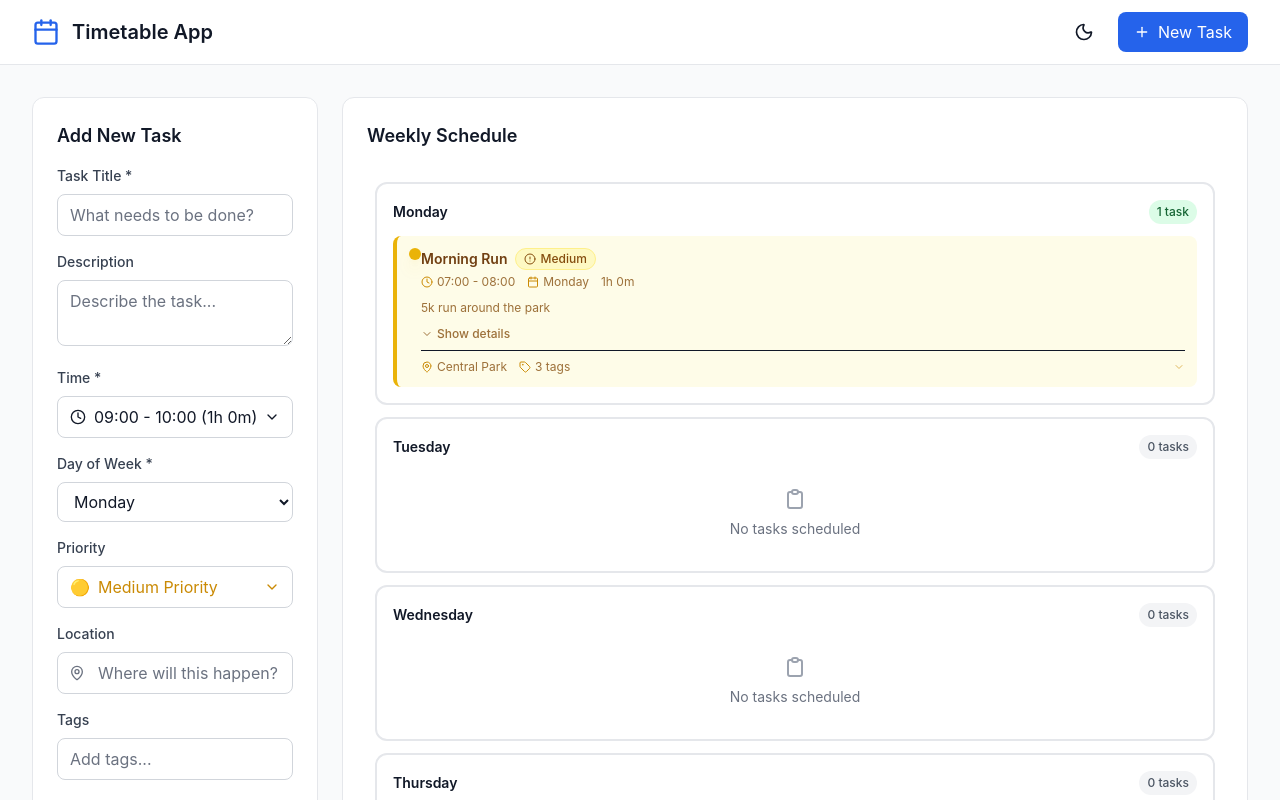
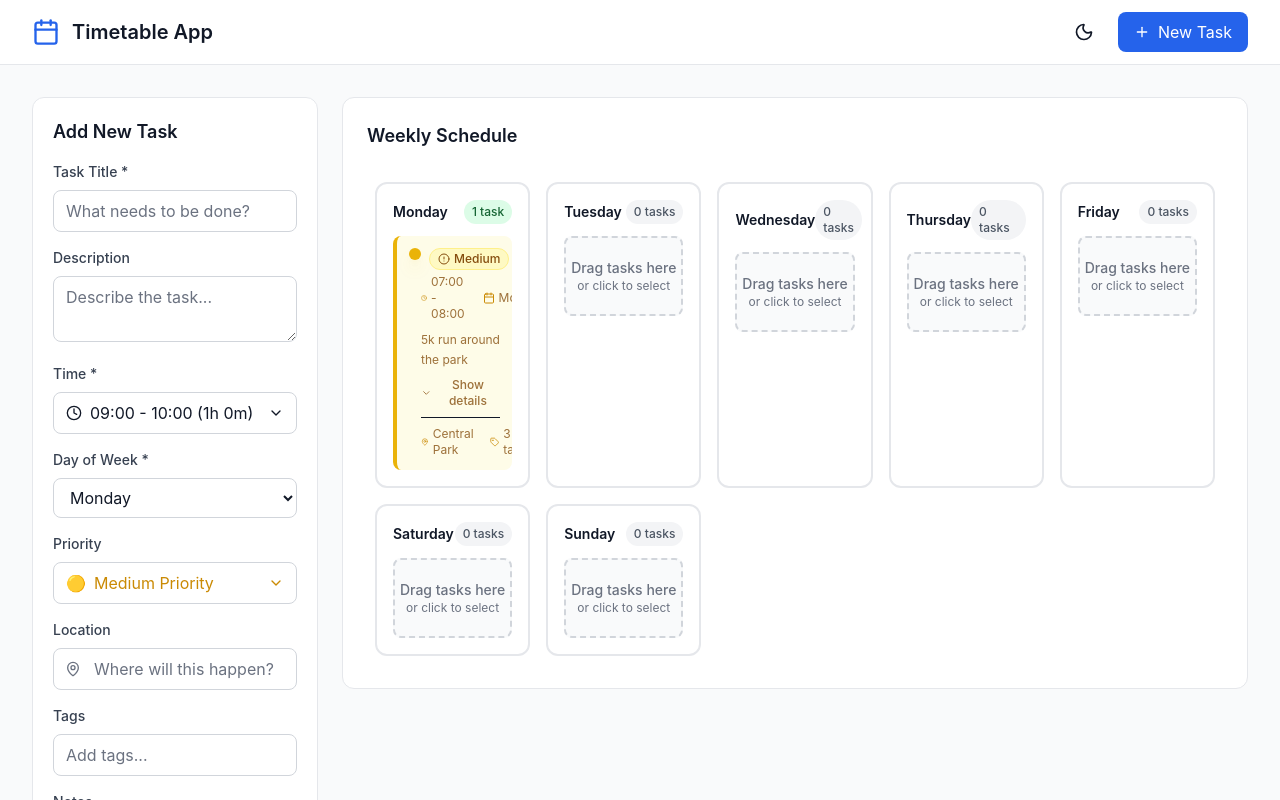
Before and after one commit to NisCommits33/Timetable-app, a React (Vite) app in the folder frontend/: page / in a window 1280 px wide. Shown: the top 800 px of the page. Built offline with nearby package versions, Linux system fonts and the light colour scheme.

Commit message:
feat: Drag And Drop

```diff
--- a/frontend/package.json
+++ b/frontend/package.json
@@ -10,6 +10,9 @@
     "preview": "vite preview"
   },
   "dependencies": {
+    "@dnd-kit/core": "^6.3.1",
+    "@dnd-kit/sortable": "^10.0.0",
+    "@dnd-kit/utilities": "^3.2.2",
     "class-variance-authority": "^0.7.1",
     "clsx": "^2.1.1",
     "data-fns": "^1.1.0",
--- a/frontend/src/App.jsx
+++ b/frontend/src/App.jsx
@@ -220,7 +220,27 @@ function App() {
       console.error("Error saving to localStorage:", error);
     }
   }, [tasks]); // Dependency array: runs when 'tasks' changes
+const handleTaskMove = ({ task, targetDay }) => {
+  if (!targetDay || targetDay === task.day) return;
 
+  // Create updated task with new day
+  const updatedTask = {
+    ...task,
+    day: targetDay,
+    updatedAt: new Date().toISOString()
+  };
+
+  // Validate time conflict for new position
+  if (!validateTaskTime(updatedTask, task.id)) {
+    alert('⏰ Time conflict! Cannot move task to this time slot.');
+    return;
+  }
+
+  // Update tasks state
+  setTasks(prevTasks =>
+    prevTasks.map(t => t.id === task.id ? updatedTask : t)
+  );
+};
   return (
     <div className={`min-h-screen transition-colors duration-200 ${
       isDarkMode
@@ -271,7 +291,7 @@ function App() {
 
           {/* Sidebar - Add Task Form */}
           <div className="lg:col-span-1">
-            <div className={`p-6 rounded-xl border transition-colors duration-200 sticky top-6 ${
+            <div className={`p-5 rounded-xl border transition-colors duration-200 sticky top-1 ${
               isDarkMode
                 ? 'border-gray-700 bg-gray-800'
                 : 'border-gray-200 bg-white'
@@ -308,6 +328,7 @@ function App() {
   onDeleteTask={deleteTask}
   onEditTask={handleEditTask}
   onViewDetails={handleViewDetails}
+  onTaskMove={handleTaskMove}  // NEW
   isDarkMode={isDarkMode}
 />
             </div>
--- /dev/null
+++ b/frontend/src/components/DayDropZone.jsx
@@ -0,0 +1,47 @@
+// components/DayDropZone.jsx
+import React from 'react';
+import { useDroppable } from '@dnd-kit/core';
+
+/**
+ * Drop zone for empty days
+ */
+export function DayDropZone({ day, isDarkMode }) {
+  const { isOver, setNodeRef } = useDroppable({
+    id: `day-drop-${day}`,
+    data: {
+      type: 'day',
+      day: day,
+    },
+  });
+
+  return (
+    <div
+      ref={setNodeRef}
+      className={`min-h-[80px] rounded-lg border-2 border-dashed transition-all duration-200 flex items-center justify-center ${
+        isOver
+          ? 'border-blue-500 bg-blue-50 dark:bg-blue-900/20'
+          : `border-gray-300 dark:border-gray-600 ${
+              isDarkMode ? 'bg-gray-800/30' : 'bg-gray-50'
+            }`
+      }`}
+    >
+      <div className={`text-center text-sm ${
+        isOver
+          ? 'text-blue-600 dark:text-blue-400'
+          : 'text-gray-500 dark:text-gray-400'
+      }`}>
+        {isOver ? (
+          <div>
+            <div className="font-medium">Drop here</div>
+            <div className="text-xs">Move task to {day}</div>
+          </div>
+        ) : (
+          <div>
+            <div className="font-medium">Drag tasks here</div>
+            <div className="text-xs">or click to select</div>
+          </div>
+        )}
+      </div>
+    </div>
+  );
+}
--- /dev/null
+++ b/frontend/src/components/DndProvider.jsx
@@ -0,0 +1,118 @@
+// components/DndProvider.jsx
+import React from 'react';
+import {
+  DndContext,
+  closestCenter,
+  KeyboardSensor,
+  PointerSensor,
+  useSensor,
+  useSensors,
+  DragOverlay,
+  defaultDropAnimation,
+} from '@dnd-kit/core';
+import {
+  arrayMove,
+  SortableContext,
+  sortableKeyboardCoordinates,
+  verticalListSortingStrategy,
+} from '@dnd-kit/sortable';
+
+/**
+ * Drag & Drop context provider for the entire app
+ * Handles all drag and drop operations with proper sensors
+ */
+export function DndProvider({
+  children,
+  onTaskMove,
+  activeTask,
+  setActiveTask
+}) {
+  // Configure sensors for different input methods
+  const sensors = useSensors(
+    useSensor(PointerSensor, {
+      activationConstraint: {
+        distance: 8, // Require 8px movement before drag starts
+      },
+    }),
+    useSensor(KeyboardSensor, {
+      coordinateGetter: sortableKeyboardCoordinates,
+    })
+  );
+
+  // Drop animation configuration
+  const dropAnimation = {
+    ...defaultDropAnimation,
+    dragSourceOpacity: 0.5,
+  };
+
+  /**
+   * Handles drag start - sets the active task being dragged
+   */
+  const handleDragStart = (event) => {
+    const { active } = event;
+    setActiveTask(active.data.current?.task);
+  };
+
+  /**
+   * Handles drag end - moves the task to new position/day
+   */
+  const handleDragEnd = (event) => {
+    const { active, over } = event;
+    setActiveTask(null);
+
+    if (!over) return;
+
+    const activeTask = active.data.current?.task;
+    const overTask = over.data.current?.task;
+    const overDay = over.data.current?.day;
+
+    if (!activeTask) return;
+
+    // Call the move callback with drag results
+    onTaskMove({
+      task: activeTask,
+      targetDay: overDay || overTask?.day,
+      targetTaskId: overTask?.id,
+    });
+  };
+
+  return (
+    <DndContext
+      sensors={sensors}
+      collisionDetection={closestCenter}
+      onDragStart={handleDragStart}
+      onDragEnd={handleDragEnd}
+    >
+      {children}
+
+      {/* Drag overlay shows the task being dragged */}
+      <DragOverlay dropAnimation={dropAnimation}>
+        {activeTask ? (
+          <TaskDragOverlay task={activeTask} />
+        ) : null}
+      </DragOverlay>
+    </DndContext>
+  );
+}
+
+/**
+ * Custom overlay component for dragged task
+ */
+function TaskDragOverlay({ task }) {
+  return (
+    <div className="transform rotate-3 shadow-2xl border-2 border-blue-500 opacity-90">
+      {/* Use your existing TaskItem component with special styling */}
+      <div className="bg-white dark:bg-gray-800 rounded-lg p-3 border-l-4 border-l-blue-500">
+        <div className="flex items-center space-x-2">
+          <div className="w-2 h-2 rounded-full bg-blue-500"></div>
+          <h3 className="font-medium text-sm text-blue-900 dark:text-blue-100">
+            {task.title}
+          </h3>
+        </div>
+        <div className="flex items-center mt-1 text-xs text-blue-700 dark:text-blue-300">
+          <span>{task.startTime} - {task.endTime}</span>
+        </div>
+      </div>
+    </div>
+  );
+}
--- /dev/null
+++ b/frontend/src/components/SortableTaskItem.jsx
@@ -0,0 +1,52 @@
+// components/SortableTaskItem.jsx
+import React from 'react';
+import { useSortable } from '@dnd-kit/sortable';
+import { CSS } from '@dnd-kit/utilities';
+import TaskItem from './TaskItem';
+
+/**
+ * Sortable version of TaskItem with drag handles
+ */
+export function SortableTaskItem({ task, onDelete, onEdit, onViewDetails, isDarkMode }) {
+  const {
+    attributes,
+    listeners,
+    setNodeRef,
+    transform,
+    transition,
+    isDragging,
+  } = useSortable({
+    id: task.id,
+    data: {
+      type: 'task',
+      task,
+      day: task.day,
+    },
+  });
+
+  const style = {
+    transform: CSS.Transform.toString(transform),
+    transition,
+    opacity: isDragging ? 0.5 : 1,
+  };
+
+  return (
+    <div
+      ref={setNodeRef}
+      style={style}
+      {...attributes}
+      {...listeners}
+      className={`cursor-grab active:cursor-grabbing ${
+        isDragging ? 'z-50' : ''
+      }`}
+    >
+      <TaskItem
+        task={task}
+        onDelete={onDelete}
+        onEdit={onEdit}
+        onViewDetails={onViewDetails}
+        isDarkMode={isDarkMode}
+      />
+    </div>
+  );
+}
--- a/frontend/src/components/WeekView.jsx
+++ b/frontend/src/components/WeekView.jsx
@@ -1,10 +1,30 @@
 // components/WeekView.jsx
-import TaskItem from "./TaskItem";
+import { useState } from 'react';
+import {
+  DndContext,
+  closestCenter,
+  KeyboardSensor,
+  PointerSensor,
+  useSensor,
+  useSensors,
+  DragOverlay,
+} from '@dnd-kit/core';
+import {
+  SortableContext,
+  verticalListSortingStrategy,
+} from '@dnd-kit/sortable';
+import {
+  sortableKeyboardCoordinates,
+} from '@dnd-kit/sortable';
+import { SortableTaskItem } from './SortableTaskItem';
+import { DayDropZone } from './DayDropZone';
+import TaskItem from './TaskItem';
+
 /**
- * WeekView Component - Displays the weekly schedule grid
+ * WeekView Component - Displays the weekly schedule grid with Drag & Drop functionality
  *
  * A responsive grid layout showing tasks for each day of the week.
- * Features a clean, minimalist design with smooth interactions and full dark mode support.
+ * Features drag & drop functionality for task rescheduling between days.
  *
  * @param {Object} props - Component properties
  * @param {Array} props.tasks - Array of task objects
@@ -13,6 +33,8 @@ import TaskItem from "./TaskItem";
  * @param {Function} props.onDeleteTask - Callback to delete a task
  * @param {Function} props.onEditTask - Callback to edit a task
  * @param {Function} props.onViewDetails - Callback to view task details
+ * @param {Function} props.onTaskMove - Callback when a task is moved via drag & drop
+ * @param {boolean} props.isDarkMode - Current theme mode for styling
  */
 export default function WeekView({
   tasks,
@@ -20,13 +42,72 @@ export default function WeekView({
   selectedDay,
   onDeleteTask,
   onEditTask,
-  onViewDetails
+  onViewDetails,
+  onTaskMove,
+  isDarkMode
 }) {
   // Array of days to display in the weekly view
   const days = ['Monday', 'Tuesday', 'Wednesday', 'Thursday', 'Friday', 'Saturday', 'Sunday'];
 
+  // State for drag overlay
+  const [activeTask, setActiveTask] = useState(null);
+
+  // Configure sensors for drag & drop
+  const sensors = useSensors(
+    useSensor(PointerSensor, {
+      activationConstraint: {
+        distance: 5, // Require 5px movement before drag starts
+      },
+    }),
+    useSensor(KeyboardSensor, {
+      coordinateGetter: sortableKeyboardCoordinates,
+    })
+  );
+
+  /**
+   * Handles drag start - sets the active task being dragged
+   */
+  const handleDragStart = (event) => {
+    const { active } = event;
+    setActiveTask(active.data.current?.task);
+  };
+
+  /**
+   * Handles drag end - processes the task movement
+   */
+  const handleDragEnd = (event) => {
+    const { active, over } = event;
+    setActiveTask(null);
+
+    if (!over) return;
+
+    const activeTask = active.data.current?.task;
+    const overTask = over.data.current?.task;
+    const overDay = over.data.current?.day;
+
+    if (!activeTask) return;
+
+    // Determine target day (either from task or day drop zone)
+    const targetDay = overDay || overTask?.day;
+
+    if (targetDay && targetDay !== activeTask.day) {
+      // Task moved to different day
+      onTaskMove({
+        task: activeTask,
+        targetDay: targetDay,
+        targetTaskId: overTask?.id,
+      });
+    }
+  };
+
   return (
-    <div className="grid grid-cols-1 sm:grid-cols-2 md:grid-cols-1 lg:grid-cols-1 xl:grid-cols-1 2xl:grid-cols-1 gap-3 p-2">
+    <DndContext
+      sensors={sensors}
+      collisionDetection={closestCenter}
+      onDragStart={handleDragStart}
+      onDragEnd={handleDragEnd}
+    >
+      <div className="grid grid-cols-1 sm:grid-cols-2 md:grid-cols-3 lg:grid-cols-4 xl:grid-cols-5 2xl:grid-cols-1 gap-4 p-2">
         {/*
           Responsive grid layout:
           - Mobile (default): 1 column
@@ -34,7 +115,7 @@ export default function WeekView({
           - md (768px+): 3 columns
           - lg (1024px+): 4 columns
           - xl (1280px+): 5 columns
-        - 2xl (1536px+): 7 columns (all days in one row)
+          - 2xl (1536px+): 1 columns (all days in one row)
         */}
 
         {days.map(dayName => {
@@ -67,44 +148,56 @@ export default function WeekView({
                 </span>
               </div>
 
-            {/* Tasks List Section */}
-            <div className="space-y-2">
+              {/* Tasks List Section with Drag & Drop */}
+              <SortableContext
+                items={tasksForToday.map(t => t.id)}
+                strategy={verticalListSortingStrategy}
+              >
+                <div className="space-y-2 min-h-[60px]">
                   {tasksForToday.length > 0 ? (
-                // Display tasks if they exist
+                    // Display sortable tasks if they exist
                     tasksForToday.map(task => (
-                  <TaskItem
+                      <SortableTaskItem
                         key={task.id}
                         task={task}
                         onDelete={onDeleteTask}
                         onEdit={onEditTask}
                         onViewDetails={onViewDetails}
+                        isDarkMode={isDarkMode}
                       />
                     ))
                   ) : (
-                // Display empty state if no tasks
-                <div className="text-center py-4">
-                  <svg
-                    className="w-6 h-6 text-gray-400 dark:text-gray-500 mx-auto mb-2"
-                    fill="none"
-                    stroke="currentColor"
-                    viewBox="0 0 24 24"
-                  >
-                    <path
-                      strokeLinecap="round"
-                      strokeLinejoin="round"
-                      strokeWidth={2}
-                      d="M9 5H7a2 2 0 00-2 2v12a2 2 0 002 2h10a2 2 0 002-2V7a2 2 0 00-2-2h-2M9 5a2 2 0 002 2h2a2 2 0 002-2M9 5a2 2 0 012-2h2a2 2 0 012 2"
-                    />
-                  </svg>
-                  <p className="text-gray-500 dark:text-gray-400 text-sm">
-                    No tasks scheduled
-                  </p>
-                </div>
+                    // Display empty drop zone if no tasks
+                    <DayDropZone day={dayName} isDarkMode={isDarkMode} />
                   )}
                 </div>
+              </SortableContext>
             </div>
           );
         })}
       </div>
+
+      {/* Drag Overlay - Shows the task being dragged */}
+      <DragOverlay>
+        {activeTask ? (
+          <div className="transform rotate-3 shadow-2xl border-2 border-blue-500 rounded-lg opacity-90">
+            <div className="bg-white dark:bg-gray-800 p-3 rounded-lg">
+              <div className="flex items-center space-x-2">
+                <div className={`w-2 h-2 rounded-full ${
+                  activeTask.priority === 'high' ? 'bg-red-500' :
+                  activeTask.priority === 'medium' ? 'bg-yellow-500' : 'bg-green-500'
+                }`} />
+                <h3 className="font-medium text-sm text-gray-900 dark:text-gray-100">
+                  {activeTask.title}
+                </h3>
+              </div>
+              <div className="flex items-center mt-1 text-xs text-gray-600 dark:text-gray-400">
+                <span>{activeTask.startTime} - {activeTask.endTime}</span>
+              </div>
+            </div>
+          </div>
+        ) : null}
+      </DragOverlay>
+    </DndContext>
   );
 }
```
Also changed, not shown: 1 other file (tests, documents, lock files or other folders). Lines whose indentation alone changed are shown as unchanged.
